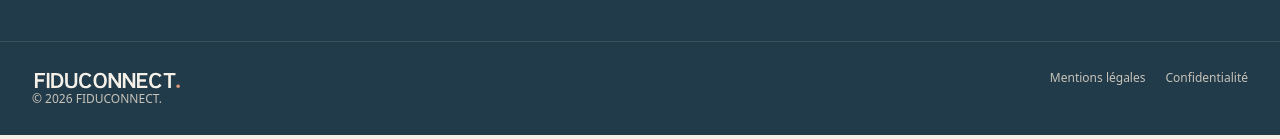
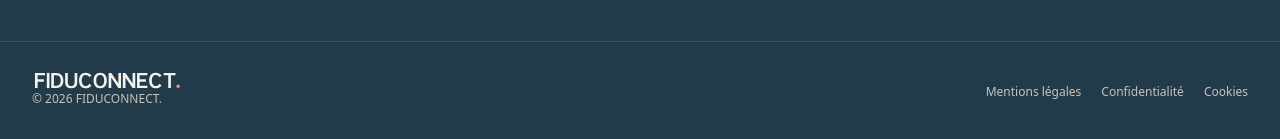
Before and after one commit to lopezdamien/fiduconnect, a Next.js app: page / in a window 1280 px wide. Shown: the part 3472-3611 px from the top of the page. Built offline with nearby package versions, Linux system fonts and the light colour scheme; no server answers.

Commit message:
feat: add footer link to cookie information without tracking

```diff
--- a/app/confidentialite/page.tsx
+++ b/app/confidentialite/page.tsx
@@ -54,7 +54,7 @@ export default function Confidentialite() {
                 <p className="mt-3">Cette règle concerne les e-mails et les copies dans les éventuels exports ou outils de suivi. Sa mise en œuvre dans la messagerie, y compris la corbeille et les modalités de sauvegarde, doit être vérifiée avant publication. Le site ne supprime pas automatiquement les e-mails. Resend annonce trente jours de conservation des e-mails et journaux pour l’offre utilisée, indépendamment de notre boîte de réception.</p>
                 <p className="mt-3">Une obligation légale ou la défense d’un droit peut justifier une conservation distincte, limitée aux informations nécessaires et à la durée justifiée.</p>
             </section>
-            <section>
+            <section id="cookies" className="scroll-mt-8">
                 <h2>7. Cookies et publicité</h2>
                 <p>Cette version n’active ni Google Tag Manager, ni mesure de conversion Google, ni cookies publicitaires. Aucun accord publicitaire n’est nécessaire pour utiliser le formulaire.</p>
                 <p className="mt-3">Si une mesure publicitaire est ajoutée, les informations et les choix proposés seront mis à jour avant son activation. Votre demande ne vaut pas consentement à une future publicité.</p>
--- a/app/page.tsx
+++ b/app/page.tsx
@@ -160,7 +160,11 @@ export default function Home() {
             <footer className="border-t border-white/10 bg-[#223b4a] px-5 py-7 text-xs text-[#c8c3b9] sm:px-8">
                 <div className="mx-auto flex max-w-7xl flex-wrap justify-between gap-4">
                     <div className="space-y-3"><Link href="/"><FiduLogo inverse className="w-[150px]" /></Link><p>© {new Date().getFullYear()} FIDUCONNECT.</p></div>
-                    <div className="flex gap-5"><Link href="/mentions-legales" className="hover:underline">Mentions légales</Link><Link href="/confidentialite" className="hover:underline">Confidentialité</Link></div>
+                    <nav aria-label="Informations légales et cookies" className="flex flex-wrap gap-x-5 gap-y-2">
+                        <Link href="/mentions-legales" className="inline-flex min-h-11 items-center hover:underline focus-visible:underline">Mentions légales</Link>
+                        <Link href="/confidentialite" className="inline-flex min-h-11 items-center hover:underline focus-visible:underline">Confidentialité</Link>
+                        <Link href="/confidentialite#cookies" className="inline-flex min-h-11 items-center hover:underline focus-visible:underline">Cookies</Link>
+                    </nav>
                 </div>
             </footer>
         </main>
```
Also changed, not shown: 2 other files (tests, documents, lock files or other folders).
